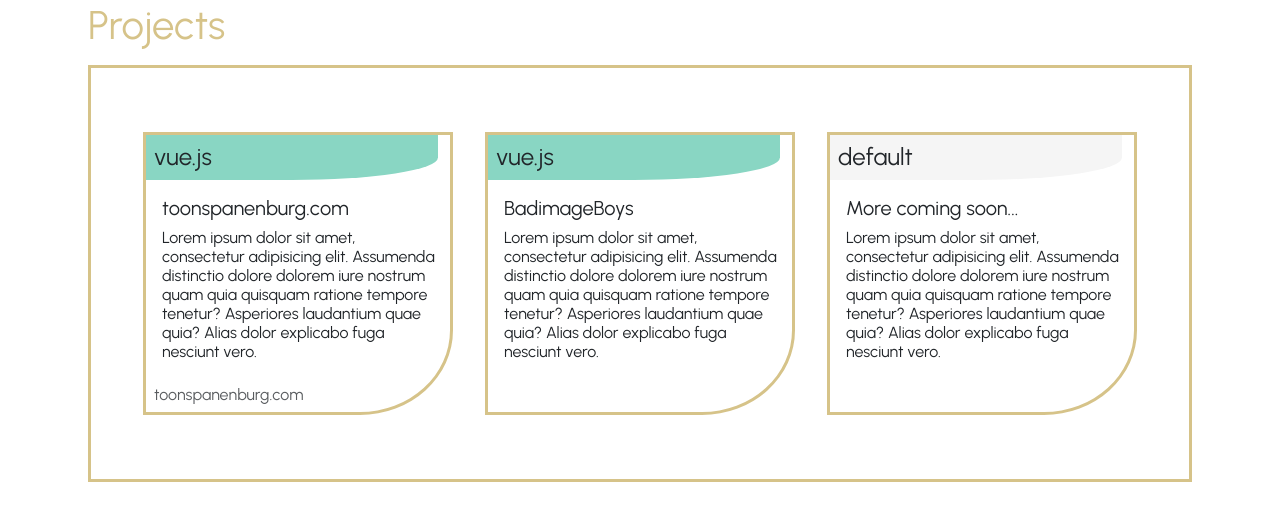
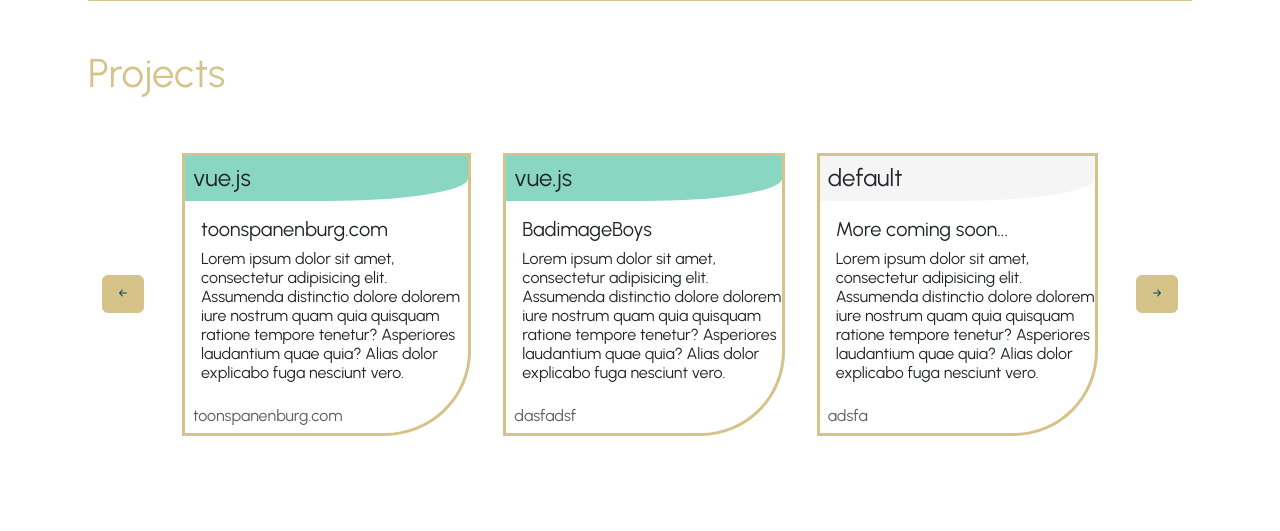
Before and after one commit to ToonSpanenburg/ToonSpanenburgWebsite, a Vue app: page / in a window 1280 px wide. Shown: the part 946-1477 px from the top of the page. Built offline with nearby package versions, Linux system fonts and the light colour scheme.

Commit message:
some big changes on the layout

```diff
--- a/src/App.vue
+++ b/src/App.vue
@@ -18,6 +18,9 @@
     <SkillsComponent/>
     <ProjectsComponent/>
     <ContactComponent/>
+    <!-- temporary for tests -->
+    <!-- <test-component/> -->
+    <!-- temporary for tests -->
     <FooterComponent/>
   </div>
 
--- a/src/components/ContactComponent.vue
+++ b/src/components/ContactComponent.vue
@@ -55,9 +55,9 @@
         </div>
       </div>
 
-      <div class="col-7 CvElement">
+      <div class="col-7">
 
-
+        <iframe src="https://www.google.com/maps/embed?pb=!1m18!1m12!1m3!1d39848.97531161168!2d4.829623072480251!3d51.37436747632918!2m3!1f0!2f0!3f0!3m2!1i1024!2i768!4f13.1!3m3!1m2!1s0x47c6af01c4de5ebb%3A0x503aa8abb2714edf!2s2330%20Merksplas!5e0!3m2!1sen!2sbe!4v1707703810062!5m2!1sen!2sbe" width="600" height="450" style="border:0;" allowfullscreen="" loading="lazy" referrerpolicy="no-referrer-when-downgrade"></iframe>
 
       </div>
     </div>
--- a/src/components/Projects/Projects.js
+++ b/src/components/Projects/Projects.js
@@ -10,14 +10,21 @@
         type: "vue.js",
         name: "BadimageBoys",
         description: "Lorem ipsum dolor sit amet, consectetur adipisicing elit. Assumenda distinctio dolore dolorem iure nostrum quam quia quisquam ratione tempore tenetur? Asperiores laudantium quae quia? Alias dolor explicabo fuga nesciunt vero.\n",
-        link: "",
+        link: "dasfadsf",
         gitLink:"https://github.com/ToonSpanenburg/BadImageBoys"
     },
     {
         type: "default",
         name: "More coming soon...",
         description: "Lorem ipsum dolor sit amet, consectetur adipisicing elit. Assumenda distinctio dolore dolorem iure nostrum quam quia quisquam ratione tempore tenetur? Asperiores laudantium quae quia? Alias dolor explicabo fuga nesciunt vero.\n",
-        link: "",
+        link: "adsfa",
+        gitLink:"https://github.com/ToonSpanenburg"
+    },
+    {
+        type: "default",
+        name: "testProject",
+        description: "Lorem ipsum dolor sit amet, consectetur adipisicing elit. Assumenda distinctio dolore dolorem iure nostrum quam quia quisquam ratione tempore tenetur? Asperiores laudantium quae quia? Alias dolor explicabo fuga nesciunt vero.\n",
+        link: "adsf",
         gitLink:"https://github.com/ToonSpanenburg"
     }
 ]
--- a/src/components/Projects/SingularProjectComponent.vue
+++ b/src/components/Projects/SingularProjectComponent.vue
@@ -35,7 +35,7 @@
 </script>
 
 <template>
-<div class="ms-0 ">
+<div class="ms-0">
   <h4 class="py-2 ps-2 projectType" :style="{ backgroundColor: GetTypeColor(Project.type) }">
     {{Project.type}}
   </h4>
--- a/src/components/ProjectsComponent.vue
+++ b/src/components/ProjectsComponent.vue
@@ -1,13 +1,27 @@
 <script setup>
   import * as Projects from "@/components/Projects/Projects.js";
   import SingularProjectComponent from "@/components/Projects/SingularProjectComponent.vue";
+  import {ref} from "vue";
 
-  const allProjects = Projects.getAllProjects();
+  const allProjects = ref(Projects.getAllProjects());
+
+  function leftArrowClick()
+  {
+    let lastElement = allProjects.value.pop();
+    allProjects.value.unshift(lastElement);
+  }
+
+  function rightArrowClick()
+  {
+    let firstElement = allProjects.value.shift();
+    allProjects.value.push(firstElement);
+  }
 
   function GoToUrl(link)
   {
     window.location.href = link;
   }
+
 </script>
 
 <template>
@@ -18,12 +32,54 @@
       </h2>
     </div>
 
-    <div class="ProjectsBorder">
-      <div class="row p-5 ">
-        <div v-for="(project, index) in allProjects" :key="index" class="col SingularProjectBorder m-3 Project paddingRowFixer">
-          <div @click="GoToUrl(project.gitLink)" style="cursor: pointer;" class="rowFix">
-            <SingularProjectComponent :Project="project"/>
+    <!-- might add border back later -->
+    <div class="">
+      <div class="py-4">
+        <div class="row">
+
+          <div class="col-1 d-flex align-items-center justify-content-center">
+            <a @click="leftArrowClick()" class="btn">
+              <i class="bi bi-arrow-left-short"></i>
+            </a>
           </div>
+
+          <div class="col-10">
+            <div class="row">
+
+              <div class="col-4">
+                <div class="ProjectsBorder Project paddingRowFixer mt-3 mb-3">
+                  <div @click="GoToUrl(allProjects[0].value.gitLink)" style="cursor: pointer;" class="rowFix">
+                    <SingularProjectComponent :Project="allProjects[0]"/>
+                  </div>
+                </div>
+              </div>
+
+              <div class="col-4 ">
+                <div class="ProjectsBorder Project paddingRowFixer mt-3 mb-3 ms-2">
+                  <div @click="GoToUrl(allProjects[1].value.gitLink)" style="cursor: pointer;" class="rowFix">
+                    <SingularProjectComponent :Project="allProjects[1]"/>
+                  </div>
+                </div>
+              </div>
+
+              <div class="col-4 ">
+                <div class="ProjectsBorder Project paddingRowFixer mt-3 mb-3 ms-2">
+                  <div @click="GoToUrl(allProjects[2].value.gitLink)" style="cursor: pointer;" class="rowFix">
+                    <SingularProjectComponent :Project="allProjects[2]"/>
+                  </div>
+                </div>
+              </div>
+
+            </div>
+          </div>
+
+
+          <div class="col-1 d-flex align-items-center justify-content-center">
+            <a @click="rightArrowClick()" class="btn">
+              <i class="bi bi-arrow-right-short"></i>
+            </a>
+          </div>
+
         </div>
       </div>
     </div>
@@ -32,13 +88,6 @@
 
 <style scoped>
   .ProjectsBorder
-  {
-    display: inline-block;
-    border-style: solid;
-    border-color: #d6c389;
-    border-width: 3px;
-  }
-  .SingularProjectBorder
   {
     display: inline-block;
     border-style: solid;
@@ -58,4 +107,13 @@
   {
     padding-left: 0px;
   }
+  .btn
+  {
+    background-color: #d6c389;
+    border-color: #d6c389;
+  }
+  .btn:hover
+  {
+    background-color: whitesmoke;
+  }
 </style>
--- a/src/components/SkillsComponent.vue
+++ b/src/components/SkillsComponent.vue
@@ -53,7 +53,7 @@
       <div class="skillsBorder SkillsBox">
         <div class="row rowFix">
 
-          <div v-if="windowWidth > 795" class="col-3 skillsLine GreyBox buttonBox" >
+          <div v-if="windowWidth > 795" class="col-3 skillsLine GreyBox buttonBox pt-lg-4" >
             <div v-for="(item, index) in mySkills" :key="index" >
               <button-component @click="buttonClick(index)" :buttonName="item" />
             </div>
--- a/src/components/TestComponent.vue
+++ b/src/components/TestComponent.vue
@@ -1,8 +1,28 @@
 <script setup>
+
+import SingularProjectComponent from "@/components/Projects/SingularProjectComponent.vue";
+import * as Projects from "@/components/Projects/Projects.js";
+import {ref} from "vue";
+
+const allProjects = ref(Projects.getAllProjects());
+
+function leftArrowClick()
+{
+  let lastElement = allProjects.value.pop();
+  allProjects.value.unshift(lastElement);
+}
+
+function rightArrowClick()
+{
+  let firstElement = allProjects.value.shift();
+  allProjects.value.push(firstElement);
+}
 
 </script>
 
 <template>
+  <!--Colors -->
+  <div class="m-4 pt-5">
     <h3 class="mt-5">
       Used Colors
     </h3>
@@ -29,9 +49,53 @@
         brownish color: #D69C89
       </li>
     </ul>
+  </div>
+  <!--Carousel test -->
+  <div class="m-4 pt-5">
+    <h3 class="pb-5">
+      Carrousel test
+    </h3>
+    <div class="justify-content-center text-center">
+      <div class="row">
+        <div class="col-1">
+          <button @click="leftArrowClick()">
+            <
+          </button>
+        </div>
+        <div class="col-10">
+          <div class="row p-5">
+            <div class="col-4 myElementBorder">
+              <SingularProjectComponent :Project="allProjects[0]"/>
+            </div>
+            <div class="col-4">
+              <SingularProjectComponent :Project="allProjects[1]"/>
+            </div>
+            <div class="col-4">
+              <SingularProjectComponent :Project="allProjects[2]"/>
+            </div>
+          </div>
+        </div>
+        <div class="col-1">
+          <button @click="rightArrowClick()">
+            >
+          </button>
+        </div>
+      </div>
+    </div>
+  </div>
+
+
 </template>
 
 
+
 <style scoped>
-
+button
+{
+  align-items: center;
+}
+.myElementBorder
+{
+  border: #d6c389;
+}
 </style>
--- a/src/components/WelcomeComponent.vue
+++ b/src/components/WelcomeComponent.vue
@@ -6,7 +6,7 @@
 
   <div class="m-4 mt-4 justify-content-center text-center pt-1">
     <div class="justify-content-center text-center welcomeElementBorder">
-      <div class="WelcomeBox p-4">
+      <div class="WelcomeBox p-4 p-lg-5">
         <h1 class="myTitle">
           Toon Spanenburg
         </h1>
```
Lines whose indentation alone changed are shown as unchanged.
